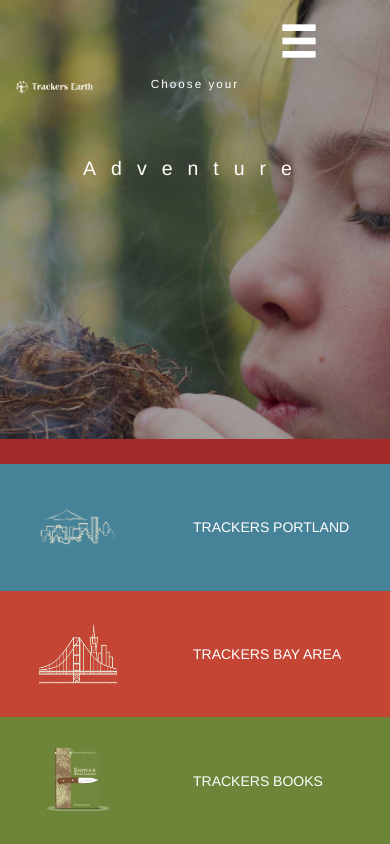
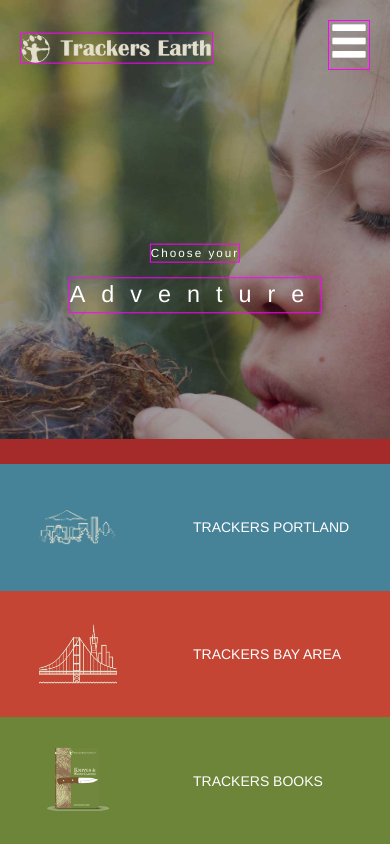
Before and after one commit to pabloverapdx/splashpage-trackerearth, a plain HTML site: page index.html in a window 390 px wide. Drawn offline with nearby package versions, Linux system fonts and the light colour scheme.

Commit message:
fix and place dropdown menu, place splash logo, and place headings in the correct - all of this changes were made in the mobile and tablet version

```diff
--- a/index.html
+++ b/index.html
@@ -80,12 +80,12 @@
       <div class="adventure-header">
         Adventure
       </div>
-      <div class="navbar navbar-right">
+      <div class="navbar splash-mobile-nav navbar-left">
       <div>
         <a href="#" data-toggle="dropdown">
           <i class="glyphicon glyphicon-menu-hamburger"></i>
         </a>
-          <ul class="dropdown-menu navbar-right">
+        <ul class="dropdown-menu hello-this-working navbar-right">
           <li><a href="#">Store</a></li>
           <li><a href="#">Blog</a></li>
           <li role="separator" class="divider link-background"></li>
--- a/scss/main.scss
+++ b/scss/main.scss
@@ -37,17 +37,30 @@
   color: white;
   font-size: 3vw;
   letter-spacing: 2px;
+  @media screen and (max-width: 769px) {
+    border: 1px solid magenta;
+    position: absolute;
+    top: 30%; left: 50%;
+    transform: translate(-50%, -50%);
+  }
 }
 
 .adventure-header {
   position: absolute;
-  top: 20%; left: 50%;
+  top: 20%; left: 51%;
   transform: translate(-50%, -50%);
   z-index: 1;
   color: white;
-  font-size: 5vw;
-  letter-spacing: 15px;
+  font-size: 6vw;
+  letter-spacing: 16px;
+  @media screen and (max-width: 769px) {
+    border: 1px solid magenta;
+    position: absolute;
+    top: 35%; left: 50%;
+    transform: translate(-50%, -50%);
+  }
 }
+
 
 .splash-logo img {
   height: 3vw;
@@ -55,6 +68,12 @@
   top: 10%; left: 10%;
   transform: translate(-30%, -30%);
   z-index: 1;
+  @media screen and (max-width: 769px) {
+    border: 1px solid magenta;
+    height: 8vw;
+    margin-left: 10%;
+    top: 5%;
+  }
 }
 
 // Body styles
@@ -165,7 +184,6 @@
   height: 3vh;
   background-color: brown;
 }
-///////////////////////////////////
 
 // controls mobile version sketches //
 .mobile-image img {
@@ -175,7 +193,7 @@
   transform: translate(-50%, -50%);
 }
 
-// controls mobile verison of text //
+// controls mobile version of text //
 .mobile-trackers-portland {
   color: white;
   width: 160px;
@@ -207,6 +225,22 @@
   position: relative;
 }
 
+.splash-mobile-nav {
+  @media screen and (max-width: 769px) {
+    border: 1px solid magenta;
+    position: absolute;
+    right: 20px;
+   }
+}
+
+.hello-this-working {
+  @media screen and (max-width: 769px) {
+    border: 1px solid red;
+    position: absolute;
+    left: -120px;
+  }
+}
+// hides mobile version when on landspace mode //
 .wrapper-mobile {
   @media screen and (min-width: 769px) {
     display: none;
```
Also changed, not shown: css/main.css, 1 other file. Lines whose indentation alone changed are shown as unchanged.
